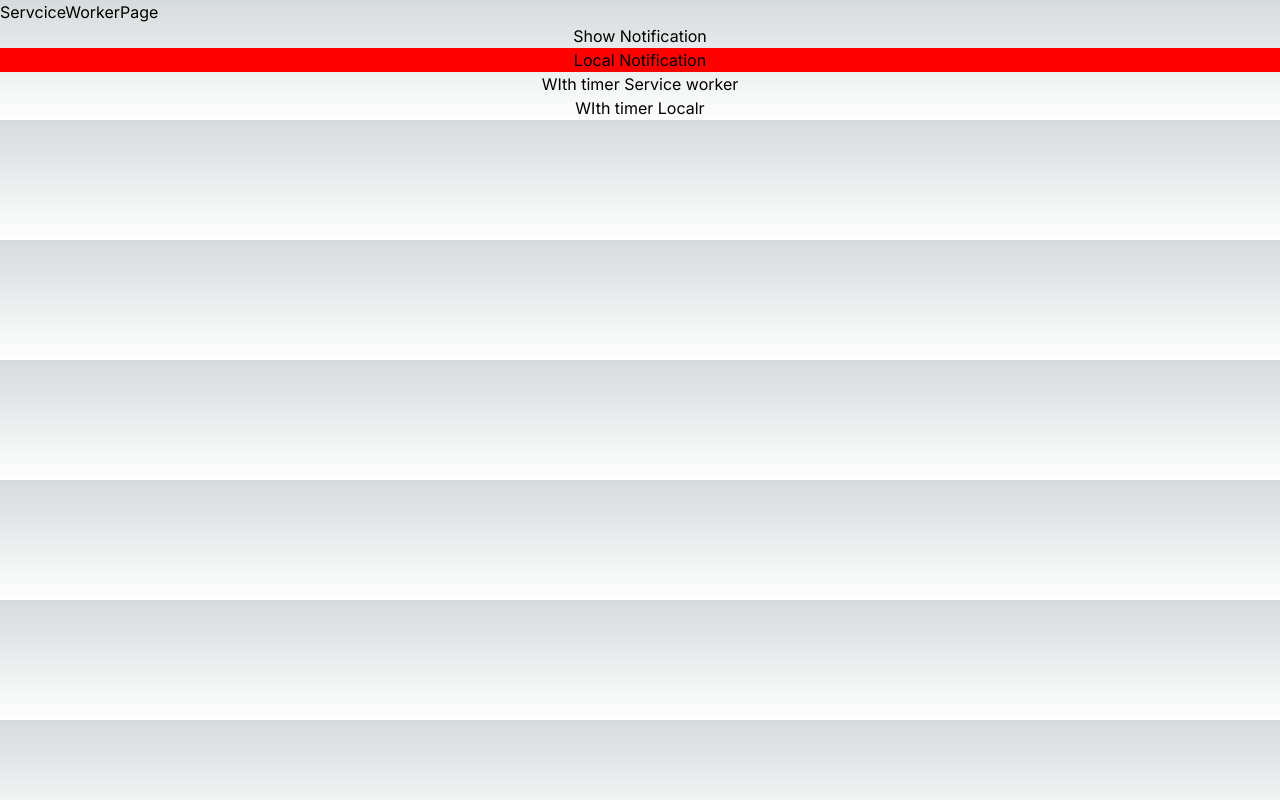
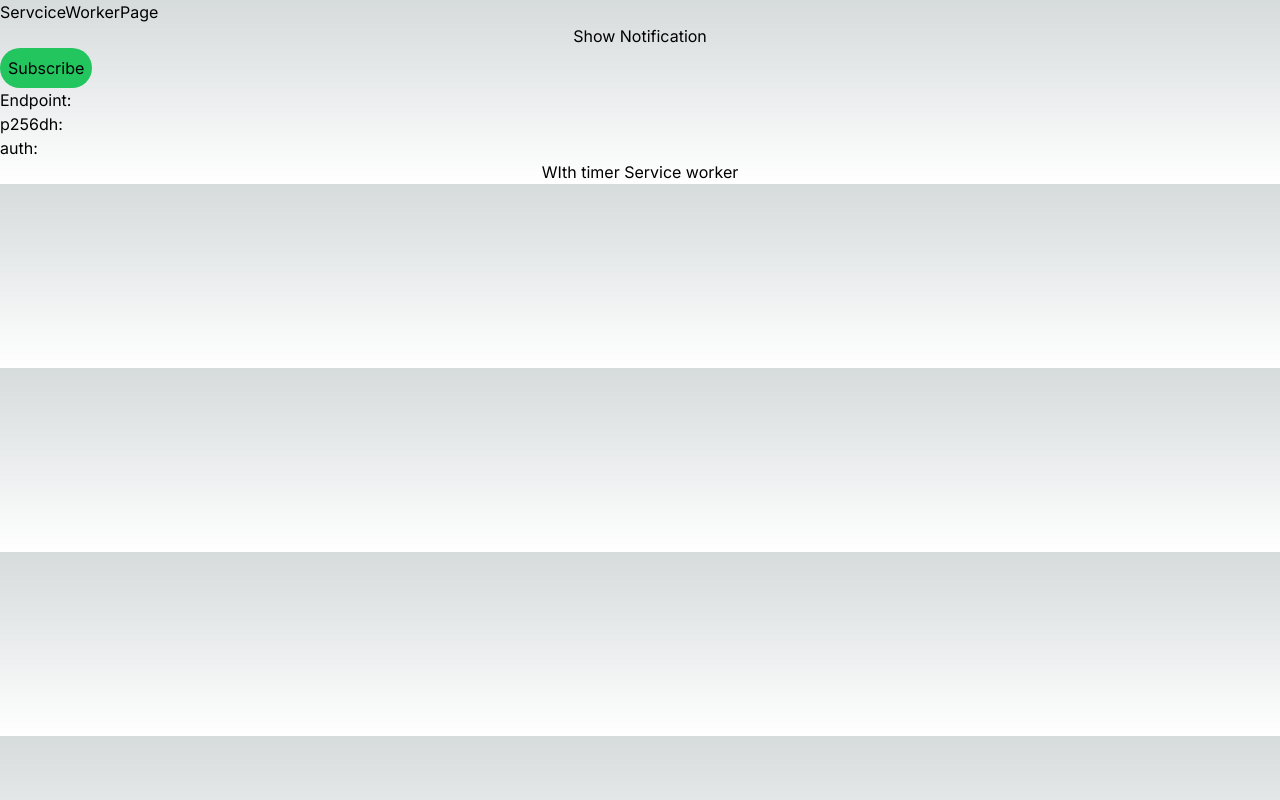
Before and after one commit to atolz/book_store_frontend, a Next.js app: page /worker in a window 1280 px wide. Built offline with nearby package versions, Linux system fonts and the light colour scheme.

Commit message:
feat: display sub for test

```diff
--- a/package.json
+++ b/package.json
@@ -19,6 +19,7 @@
     "postcss": "8.4.33",
     "react": "18.2.0",
     "react-dom": "18.2.0",
+    "react-hot-toast": "^2.4.1",
     "tailwindcss": "3.4.1",
     "typescript": "5.3.3"
   }
--- a/src/app/worker/page.tsx
+++ b/src/app/worker/page.tsx
@@ -1,86 +1,63 @@
-'use client'
-import { registerServiceWorker } from '@/utils/registerServiceWorker'
-import React, { useEffect } from 'react'
+"use client";
+import { registerServiceWorker } from "@/utils/registerServiceWorker";
+import React, { useEffect, useState } from "react";
+import toast from "react-hot-toast";
 
 const ServciceWorkerPage = () => {
+  const [sub, setSub] = useState({});
 
-    useEffect(()=>{
-        console.log("load")
-        registerServiceWorker()
-    },[])
+  const subToPushs = async () => {
+    if (!("PushManager" in window)) {
+      // Push isn't supported on this browser, disable or hide UI.
+      toast.error("Browser does not support push notification");
+      return;
+    }
+
+    const registration = await navigator.serviceWorker.ready;
+    if (registration) {
+      const sub = await registration.pushManager.subscribe({ userVisibleOnly: true, applicationServerKey: "BOJfK4gnC4ap_tTcdrAEvS_4TWivJE65-ZfJK0EpjIHEUiv8DsUv4atrQeyxoZpBQfsOLkjx7FyCRUiVbpK2H-c" });
+      setSub(sub.toJSON());
+      console.log("in sub FUnction");
+      toast.success("Subed to push notification");
+    } else {
+      toast.error("No service worker yet");
+    }
+  };
+
+  useEffect(() => {
+    console.log("load");
+    registerServiceWorker();
+  }, []);
   return (
-    <div style={{display:'flex', flexDirection:'column'}}>ServciceWorkerPage
+    <div style={{ display: "flex", flexDirection: "column" }}>
+      ServciceWorkerPage
+      <button
+        onClick={async () => {
+          console.log((await navigator.serviceWorker?.getRegistration())?.showNotification("Hey there", { body: "This is the body" }));
+        }}
+      >
+        Show Notification
+      </button>
+      <button className="w-max p-2 rounded-full bg-green-500" onClick={subToPushs}>
+        Subscribe
+      </button>
+      <div className=" min-w-0 break-words  text-wrap overflow-hidden">
+        {/* Subscripbiont is::{JSON.stringify(sub)} */}
+        <div className="">Endpoint: {sub?.endpoint}</div>
+        <div>p256dh: {sub?.keys?.p256dh}</div>
+        <div>auth: {sub?.keys?.auth}</div>
+      </div>
+      <button
+        onClick={() => {
+          setTimeout(async () => {
+            (await navigator.serviceWorker?.getRegistration())?.showNotification("TImer Servuce WORKER", { body: "This is the body" });
+          }, 5000);
+        }}
+      >
+        WIth timer Service worker
+      </button>
+    </div>
+  );
+};
 
-<button onClick={async()=>{
-   console.log((await navigator.serviceWorker?.getRegistration())?.showNotification('Hey there',{body:'This is the body'}))
-
-//    new Notification('Heyyy')
-//    alert(Notification.permission)
-//    Notification.requestPermission((pem)=>{
-//     alert('notif pertm'+pem)
-//    })
-}}>Show Notification</button>
-
-
-<button  style={{
-    background:'red'
-}}
-onClick={()=>{
-
-    Notification.requestPermission((pem)=>{
-     new Notification('Local push notif',{body:'Fanboy', tag:`${Math.random()}`})
-})}}
-
->Local Notification</button>
-
-
-<button onClick={()=>{
-     setTimeout(async()=>{
-        (await navigator.serviceWorker?.getRegistration())?.showNotification('TImer Servuce WORKER',{body:'This is the body'})
-     },5000)
-}}>WIth timer Service worker</button>
-
-
-<button  onClick={()=>{
-       setTimeout(async()=>{
-        Notification.requestPermission((pem)=>{
-            new Notification('LOCAL PUSH NOTIFICATION',{body:'Fanboy', tag:`${Math.random()}`})
-        })
-     },5000)
- }}>WIth timer Localr</button>
-
-    </div>
-  )
-}
-
-
-
-
-
-
-
-
-
-
-
-
-
-
-
-
-
-
-
-
-
-
-
-
-
-
-
-
-
-
-
-export default ServciceWorkerPage
+export default ServciceWorkerPage;
--- a/src/utils/registerServiceWorker.tsx
+++ b/src/utils/registerServiceWorker.tsx
@@ -14,8 +14,8 @@ export const registerServiceWorker = async () => {
           console.log("permisiion",p)
         })
         registration.showNotification('test message')
-       const sub =   await registration.pushManager.subscribe({userVisibleOnly:true, applicationServerKey:'BOJfK4gnC4ap_tTcdrAEvS_4TWivJE65-ZfJK0EpjIHEUiv8DsUv4atrQeyxoZpBQfsOLkjx7FyCRUiVbpK2H-c'});
-       console.log("subscription is", sub)
+      //  const sub =   await registration.pushManager.subscribe({userVisibleOnly:true, applicationServerKey:'BOJfK4gnC4ap_tTcdrAEvS_4TWivJE65-ZfJK0EpjIHEUiv8DsUv4atrQeyxoZpBQfsOLkjx7FyCRUiVbpK2H-c'});
+      //  console.log("subscription is", sub)
       }
     } catch (error) {
       console.error(`Registration failed with ${error}`);
```
Also changed, not shown: 1 other file (tests, documents, lock files or other folders).
